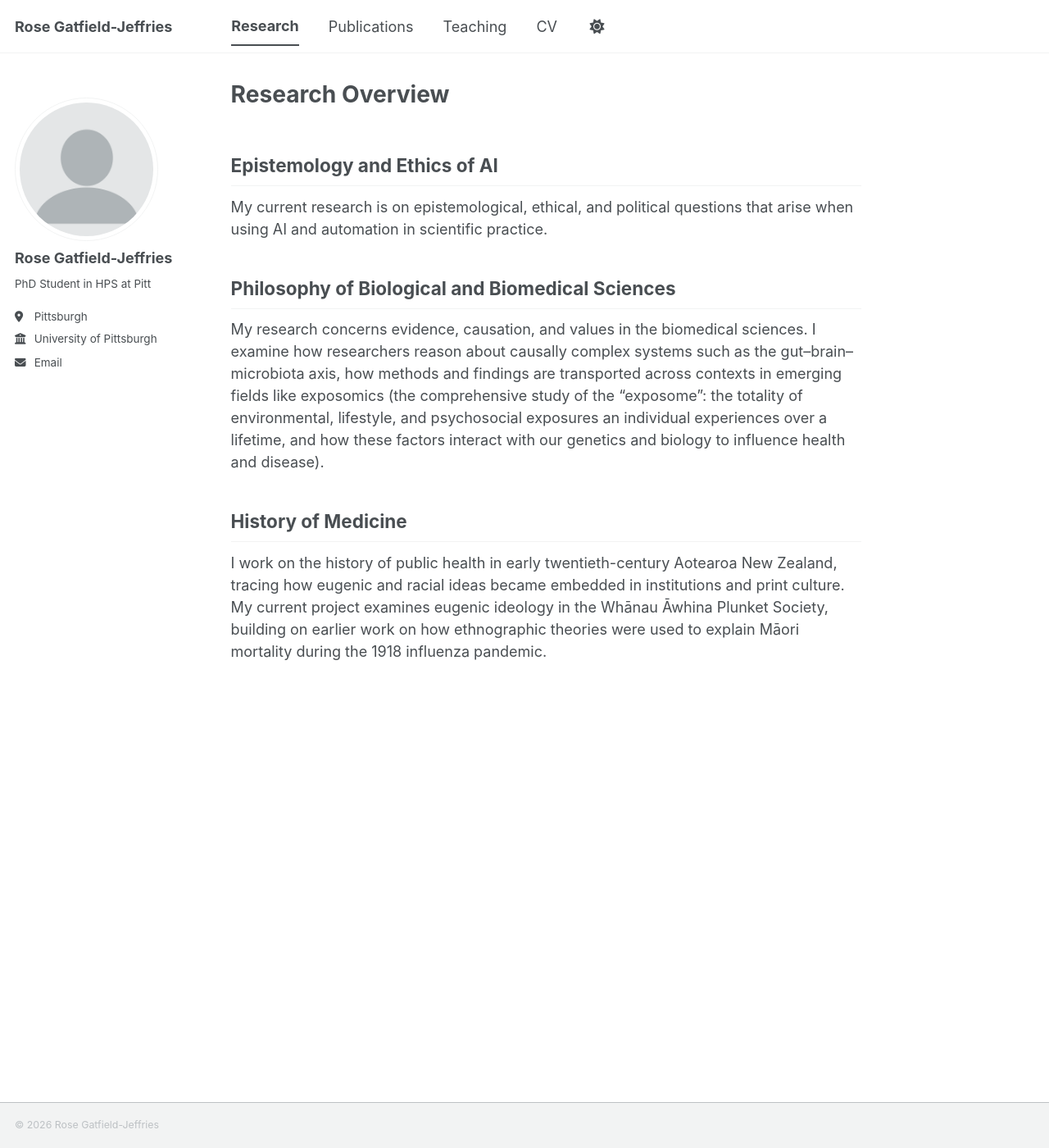
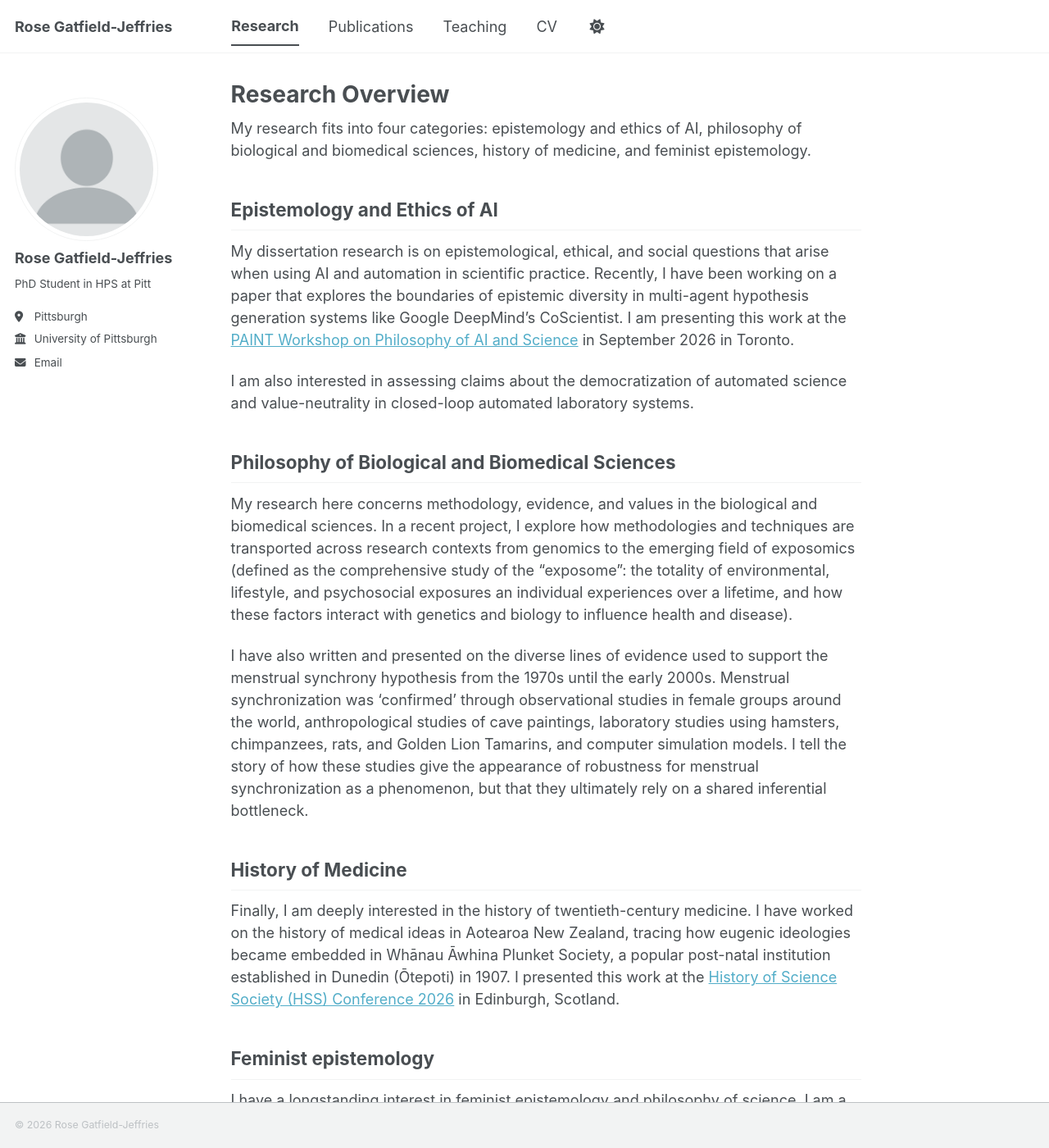
Before and after one commit to rose0930/rosegatfieldjeffries.github.io, a Jekyll site: the page built from _pages/research.md, in a window 1280 px wide and 1400 px high. Shown: the whole window at 82% size. Built offline with Jekyll 4.4.1, drawn with Linux system fonts in a browser that asks for light colours; a style sheet for code colours, icons or effects is not loaded; some of the changed text lies outside the part shown.

Commit message:
Update research.md

```diff
--- a/_pages/research.md
+++ b/_pages/research.md
@@ -3,12 +3,20 @@ permalink: /research/
 title: "Research Overview"
 author_profile: true
 ---
+My research fits into four categories: epistemology and ethics of AI, philosophy of biological and biomedical sciences, history of medicine, and feminist epistemology.
 
 ## Epistemology and Ethics of AI
-My current research is on epistemological, ethical, and political questions that arise when using AI and automation in scientific practice.
+My dissertation research is on epistemological, ethical, and social questions that arise when using AI and automation in scientific practice. Recently, I have been working on a paper that explores the boundaries of epistemic diversity in multi-agent hypothesis generation systems like Google DeepMind's CoScientist. I am presenting this work at the [PAINT Workshop on Philosophy of AI and Science](https://philevents.org/event/show/151217) in September 2026 in Toronto.
+
+I am also interested in assessing claims about the democratization of automated science and value-neutrality in closed-loop automated laboratory systems.
 
 ## Philosophy of Biological and Biomedical Sciences
-My research concerns evidence, causation, and values in the biomedical sciences. I examine how researchers reason about causally complex systems such as the gut–brain–microbiota axis, how methods and findings are transported across contexts in emerging fields like exposomics (the comprehensive study of the "exposome": the totality of environmental, lifestyle, and psychosocial exposures an individual experiences over a lifetime, and how these factors interact with our genetics and biology to influence health and disease).
+My research here concerns methodology, evidence, and values in the biological and biomedical sciences. In a recent project, I explore how methodologies and techniques are transported across research contexts from genomics to the emerging field of exposomics (defined as the comprehensive study of the "exposome": the totality of environmental, lifestyle, and psychosocial exposures an individual experiences over a lifetime, and how these factors interact with genetics and biology to influence health and disease).
+
+I have also written and presented on the diverse lines of evidence used to support the menstrual synchrony hypothesis from the 1970s until the early 2000s. Menstrual synchronization was 'confirmed' through observational studies in female groups around the world, anthropological studies of cave paintings, laboratory studies using hamsters, chimpanzees, rats, and Golden Lion Tamarins, and computer simulation models. I tell the story of how these studies give the appearance of robustness for menstrual synchronization as a phenomenon, but that they ultimately rely on a shared inferential bottleneck.
 
 ## History of Medicine
-I work on the history of public health in early twentieth-century Aotearoa New Zealand, tracing how eugenic and racial ideas became embedded in institutions and print culture. My current project examines eugenic ideology in the Whānau Āwhina Plunket Society, building on earlier work on how ethnographic theories were used to explain Māori mortality during the 1918 influenza pandemic.
+Finally, I am deeply interested in the history of twentieth-century medicine. I have worked on the history of medical ideas in Aotearoa New Zealand, tracing how eugenic ideologies became embedded in Whānau Āwhina Plunket Society, a popular post-natal institution established in Dunedin (Ōtepoti) in 1907. I presented this work at the  [History of Science Society (HSS) Conference 2026](https://convention2.allacademic.com/one/hss/hss26/index.php?cmd=Online+Program+View+Session&selected_session_id=2318781&PHPSESSID=bgcln5npo62ll2eaopqcevc5bp) in Edinburgh, Scotland.
+
+## Feminist epistemology
+I have a longstanding interest in feminist epistemology and philosophy of science. I am a part of an upcoming collected volume on the work and life of Helen Longino edited by Sarah Richardson, Michael Dietrich, Carla Fehr, and Heidi Grasswick, published by University of Pittsburgh Press. With Sloane Wesloh and Kyra Salomon, we conducted a longform interview with Helen Longino covering topics including her academic journey, intellectual interests, and hopes for the future of feminist inquiry.
```
